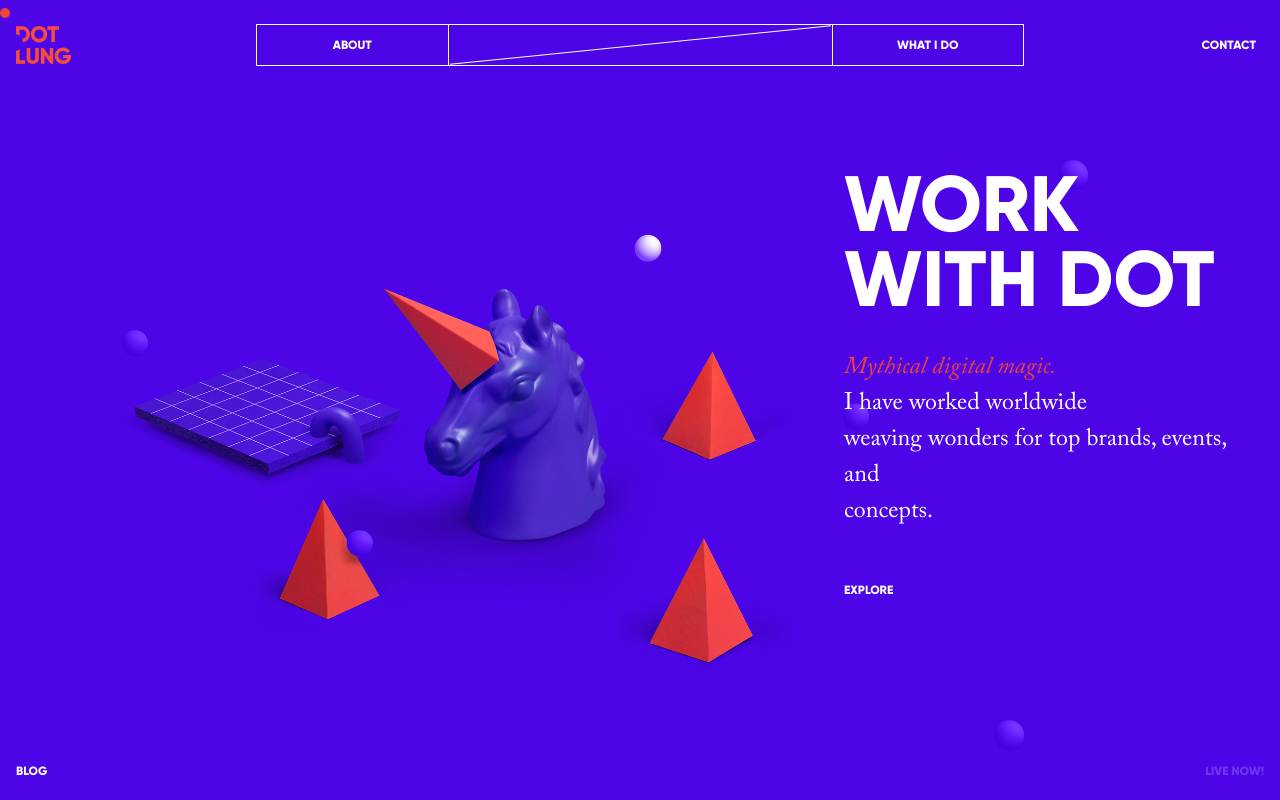
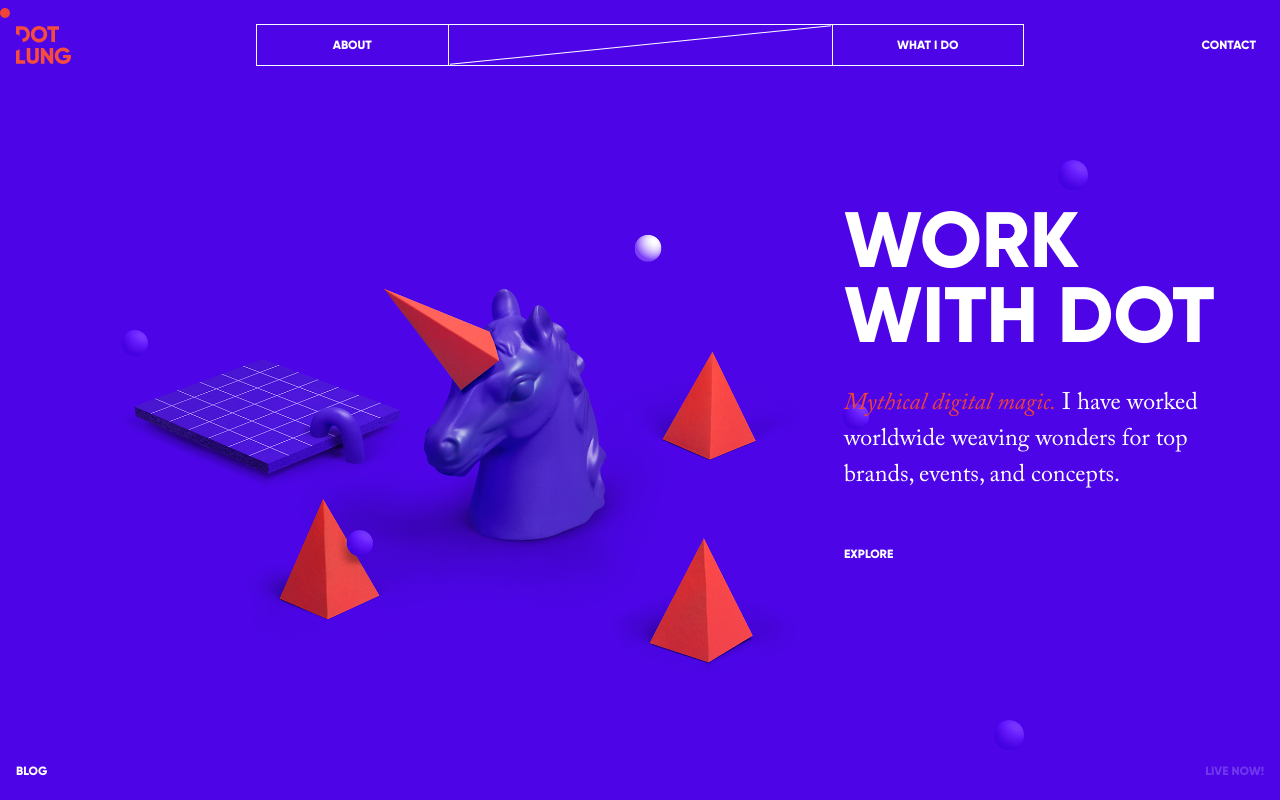
Before and after one commit to ArnabShikder24/dotlung-frontend, a Next.js app: page /work-with-dot in a window 1280 px wide. Shown: the top 800 px of the page. Built offline with nearby package versions, Linux system fonts and the light colour scheme; a web font is replaced by a local one.

Commit message:
work with dot update

```diff
--- a/src/app/work-with-dot/page.tsx
+++ b/src/app/work-with-dot/page.tsx
@@ -244,20 +244,20 @@ const WorkWithDot = () => {
               </h1>
             </RevealOnScroll>
               <p className="font-caslon lg:text-2xl mt-6 lg:mt-8" style={{ lineHeight: "1.5" }}>
-                <RevealOnScroll>
-                  <p className="text-secondary italic">
+                <RevealOnScrollSpan>
+                  <span className="text-secondary italic">
                     Mythical digital magic.
-                  </p>{" "}
-                </RevealOnScroll>
-                <RevealOnScroll>
-                  <p>I have worked worldwide</p>
-                </RevealOnScroll>
-                <RevealOnScroll>
-                  <p>weaving wonders for top brands, events, and</p>
-                </RevealOnScroll>
-                <RevealOnScroll>
-                  <p>concepts.</p>
-                </RevealOnScroll>
+                  </span>{" "}
+                </RevealOnScrollSpan>
+                <RevealOnScrollSpan>
+                  <span>I have worked worldwide</span>
+                </RevealOnScrollSpan>
+                <RevealOnScrollSpan>
+                  <span>weaving wonders for top brands, events, and</span>
+                </RevealOnScrollSpan>
+                <RevealOnScrollSpan>
+                  <span>concepts.</span>
+                </RevealOnScrollSpan>
               </p>
             <p className="uppercase items-center mt-2 lg:mt-10 py-3 text-white font-light font-gilroy" style={{ fontSize: "12px" }}>
               <RevealOnScroll>
```
